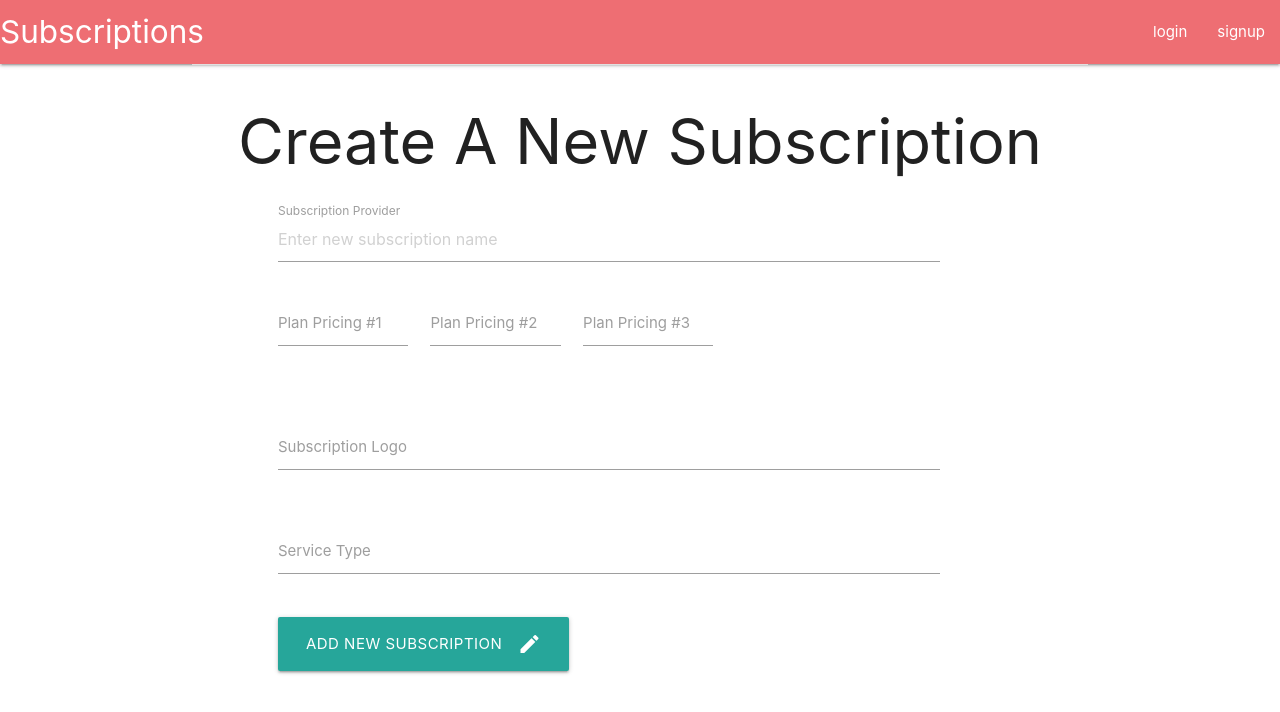
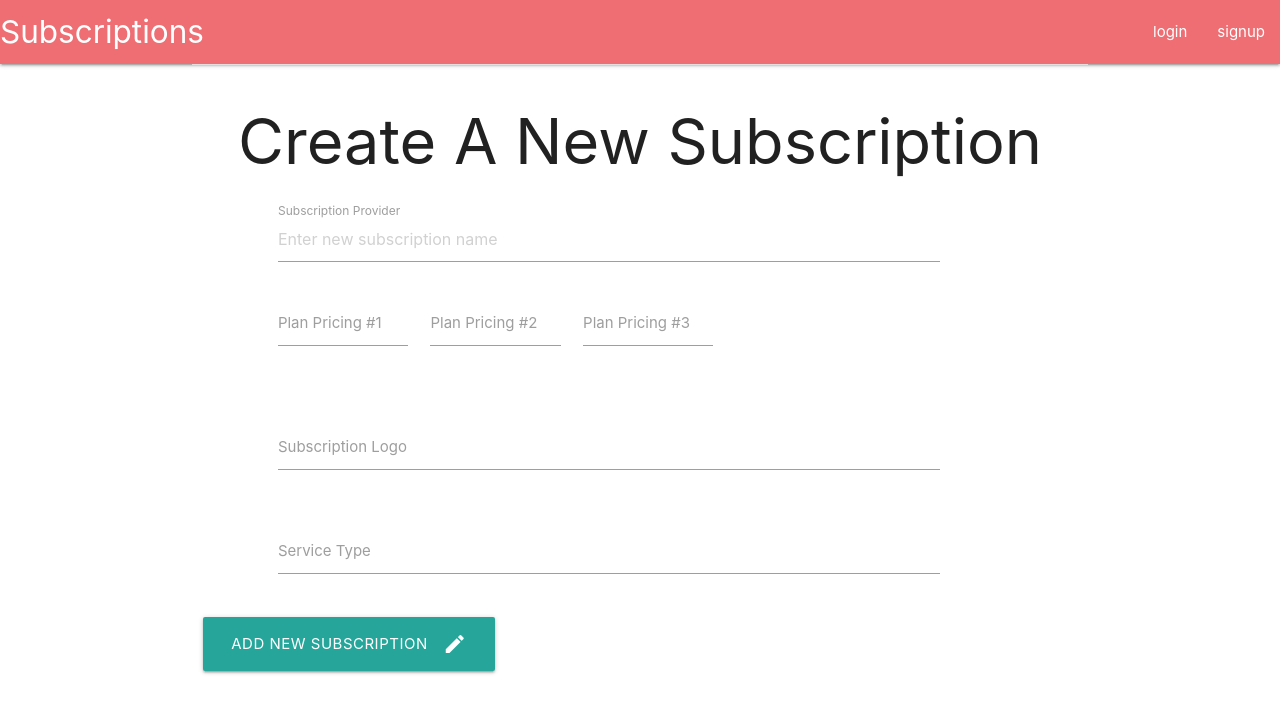
Before and after one commit to Aikeh2021/subscription-manager, a React (Create React App) app in the folder client/: page /admin/new-subscription in a window 1280 px wide. Shown: the top 712 px of the page. Built offline with nearby package versions, Linux system fonts and the light colour scheme.

Commit message:
Cleaned up the admin new sub form by abstracting the form code into the adminsubform component.

```diff
--- a/client/src/components/AdminNewSub/AdminNewSub.jsx
+++ b/client/src/components/AdminNewSub/AdminNewSub.jsx
@@ -1,23 +1,12 @@
-import React, { useState } from "react";
 import axios from 'axios';
+import AdminSubForm from '../AdminSubForm/AdminSubForm';
 
 const NewSubscription = () => {
 
-const [subscription_name, setSubscription_name] = useState ("");
-const [subscription_price1, setSubscription_price1] = useState ("");
-const [subscription_price2, setSubscription_price2] = useState ("");
-const [subscription_price3, setSubscription_price3] = useState ("");
-const [subscription_thumbnail, setSubscription_thumbnail] = useState ("");
-const [subscription_category, setSubscription_category] = useState ("");
 
-const handleFormSubmit = (e) => {
+const handleFormSubmit = (e, subscriptionData) => {
   e.preventDefault();
-  axios.POST("/api/subscriptions", {
-    "subscription_name": subscription_name,
-    "subscription_price": [subscription_price1, subscription_price2, subscription_price3],
-    "subscription_thumbnail": subscription_thumbnail,
-    "subscription_category": subscription_category
-  }).then((response) => {
+  axios.POST("/api/subscriptions", subscriptionData).then((response) => {
     console.log(response.data)
   }).catch((err) => {
     console.log(err);
@@ -31,55 +20,10 @@ const handleFormSubmit = (e) => {
       <div className="divider"></div>
       <h1 className="center-align">Create A New Subscription</h1>
       <div className="row">
-        <form className="col s11 offset-m1" onSubmit={handleFormSubmit}>
-          <div className="row">
-            <div className="input-field col s10">
-              <input
-                placeholder="Enter new subscription name"
-                id="subscription_name"
-                type="text" value={subscription_name} onChange={(e) => {setSubscription_name(e.target.value)}}
-              />
-              <label htmlFor="subscription_name">Subscription Provider</label>
-            </div>
-            <div className="row">
-              <div className="col s9">
-                {/* May need to revisit this because price is supposed to be an array */}
-                <div className="input-field col s3">
-                  <input id="subscription_price1" type="text" value={subscription_price1} onChange={(e) => {setSubscription_price1(e.target.value)}} />
-                  <label htmlFor="subscription_price1">Plan Pricing #1</label>
-                </div>
-                <div className="input-field col s3">
-                  <input id="subscription_price2" type="text" value={subscription_price2} onChange={(e) => {setSubscription_price2(e.target.value)}} />
-                  <label htmlFor="subscription_price2">Plan Pricing #2</label>
-                </div>
-                <div className="input-field col s3">
-                  <input id="subscription_price3" type="text" value={subscription_price3} onChange={(e) => {setSubscription_price3(e.target.value)}} />
-                  <label htmlFor="subscription_price3">Plan Pricing #3</label>
-                </div>
-              </div>
-            </div>
-          </div>
-          {/* Will need to edit this later to accept a url for when admin wants to add a thumbnail sized logo */}
-          <div className="row">
-            <div className="input-field col s10">
-              <input id="subscription_thumbnail" type="text" value={subscription_thumbnail} onChange={(e) => {setSubscription_thumbnail(e.target.value)}} />
-              <label htmlFor="subscription_thumbnail">Subscription Logo</label>
-            </div>
-          </div>
-          <div className="row">
-            <div className="input-field col s10">
-              <input id="subscription_category" type="text" value={subscription_category} onChange={(e) => {setSubscription_category(e.target.value)}} />
-              <label htmlFor="subscription_category">Service Type</label>
-            </div>
-          </div>
-          <div className="row">
-            <div className="col s9">
-            <a className="waves-effect waves-light btn-large"><i className="material-icons right">create</i>Add New Subscription</a>
+        <AdminSubForm handleFormSubmit={handleFormSubmit}/>
 
-            </div>
-          </div>
-        </form>
       </div>
+
       </div>
 
     </div>
--- a/client/src/components/AdminSubForm/AdminSubForm.jsx
+++ b/client/src/components/AdminSubForm/AdminSubForm.jsx
@@ -0,0 +1,120 @@
+import React, { useState } from "react";
+
+const AdminSubForm = ({ handleFormSubmit }) => {
+  const [subscription_name, setSubscription_name] = useState("");
+  const [subscription_price1, setSubscription_price1] = useState("");
+  const [subscription_price2, setSubscription_price2] = useState("");
+  const [subscription_price3, setSubscription_price3] = useState("");
+  const [subscription_thumbnail, setSubscription_thumbnail] = useState("");
+  const [subscription_category, setSubscription_category] = useState("");
+  return (
+    <div>
+      <>
+        <form
+          className="col s11 offset-m1"
+          onSubmit={(e) => {
+            handleFormSubmit(e, {
+              subscription_name: subscription_name,
+              subscription_price: [
+                subscription_price1,
+                subscription_price2,
+                subscription_price3,
+              ],
+              subscription_thumbnail: subscription_thumbnail,
+              subscription_category: subscription_category,
+            });
+          }}
+        >
+          <div className="row">
+            <div className="input-field col s10">
+              <input
+                placeholder="Enter new subscription name"
+                id="subscription_name"
+                type="text"
+                value={subscription_name}
+                onChange={(e) => {
+                  setSubscription_name(e.target.value);
+                }}
+              />
+              <label htmlFor="subscription_name">Subscription Provider</label>
+            </div>
+            <div className="row">
+              <div className="col s9">
+                {/* May need to revisit this because price is supposed to be an array */}
+                <div className="input-field col s3">
+                  <input
+                    id="subscription_price1"
+                    type="text"
+                    value={subscription_price1}
+                    onChange={(e) => {
+                      setSubscription_price1(e.target.value);
+                    }}
+                  />
+                  <label htmlFor="subscription_price1">Plan Pricing #1</label>
+                </div>
+                <div className="input-field col s3">
+                  <input
+                    id="subscription_price2"
+                    type="text"
+                    value={subscription_price2}
+                    onChange={(e) => {
+                      setSubscription_price2(e.target.value);
+                    }}
+                  />
+                  <label htmlFor="subscription_price2">Plan Pricing #2</label>
+                </div>
+                <div className="input-field col s3">
+                  <input
+                    id="subscription_price3"
+                    type="text"
+                    value={subscription_price3}
+                    onChange={(e) => {
+                      setSubscription_price3(e.target.value);
+                    }}
+                  />
+                  <label htmlFor="subscription_price3">Plan Pricing #3</label>
+                </div>
+              </div>
+            </div>
+          </div>
+          {/* Will need to edit this later to accept a url for when admin wants to add a thumbnail sized logo */}
+          <div className="row">
+            <div className="input-field col s10">
+              <input
+                id="subscription_thumbnail"
+                type="text"
+                value={subscription_thumbnail}
+                onChange={(e) => {
+                  setSubscription_thumbnail(e.target.value);
+                }}
+              />
+              <label htmlFor="subscription_thumbnail">Subscription Logo</label>
+            </div>
+          </div>
+          <div className="row">
+            <div className="input-field col s10">
+              <input
+                id="subscription_category"
+                type="text"
+                value={subscription_category}
+                onChange={(e) => {
+                  setSubscription_category(e.target.value);
+                }}
+              />
+              <label htmlFor="subscription_category">Service Type</label>
+            </div>
+          </div>
+        </form>
+      </>
+      <div className="row">
+        <div className="col s9">
+          <button className="waves-effect waves-light btn-large">
+            <i className="material-icons right">create</i>Add New Subscription
+          </button>
+        </div>
+      </div>
+    </div>
+  );
+};
+
+export default AdminSubForm;
```
